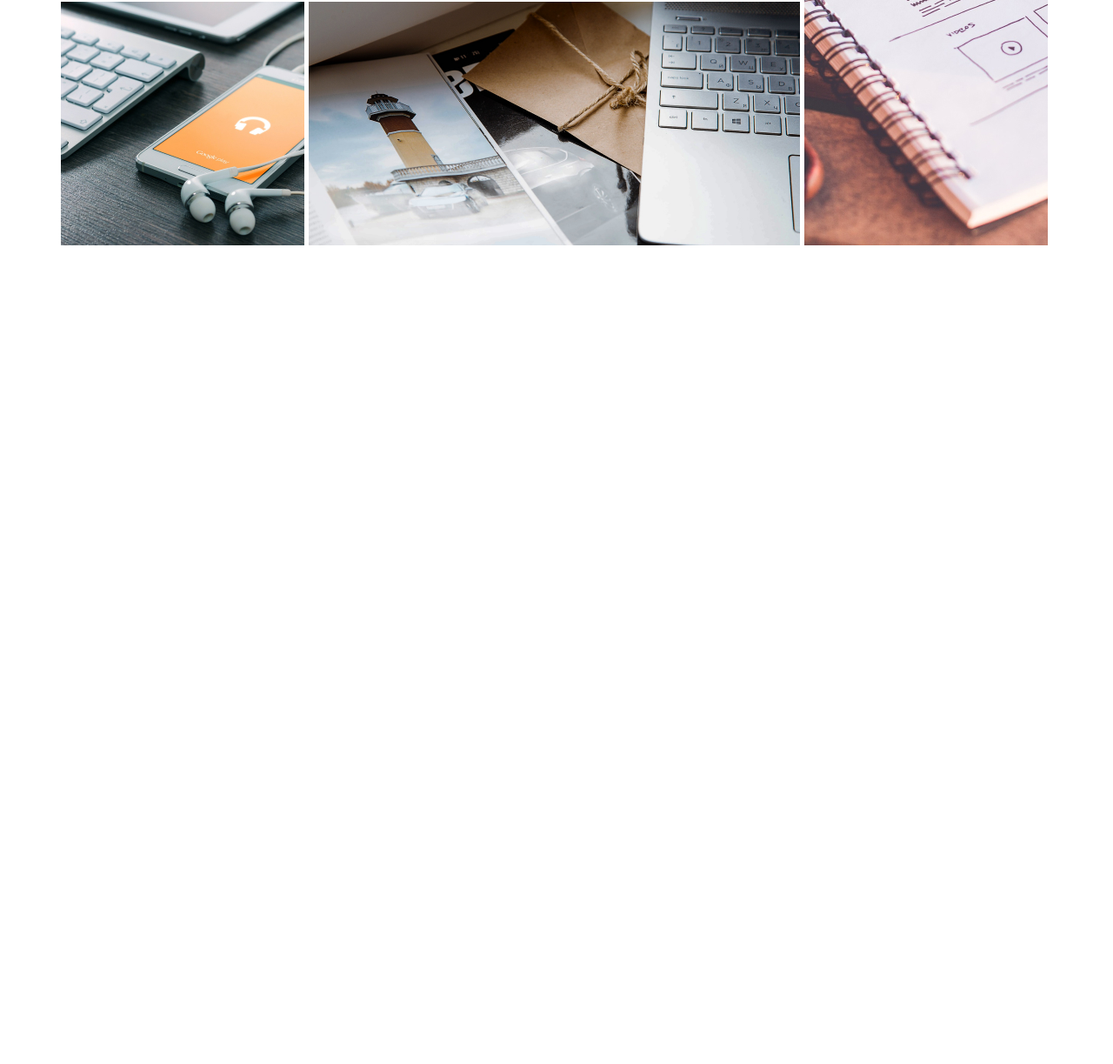
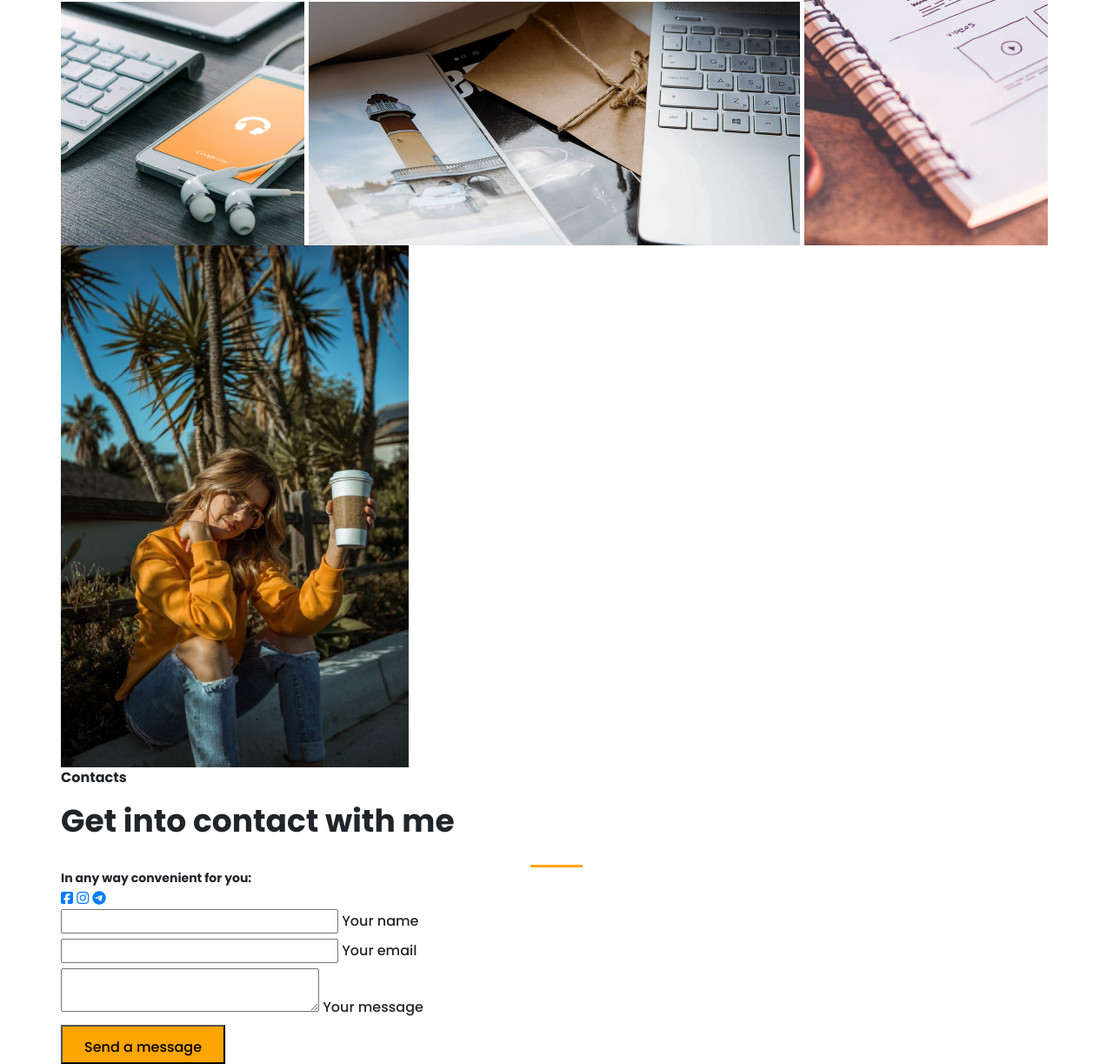
Before and after one commit to EugeneKravchenkoUA/Portfolio, a plain HTML site: page index.html in a window 1280 px wide. Shown: the part 3578-4801 px from the top of the page at 87% size. Before the commit the page ends 3860 px from the top, so only its background shows below. Drawn offline with Linux system fonts and the light colour scheme.

Commit message:
Added section 'contacts'

```diff
--- a/index.html
+++ b/index.html
@@ -338,6 +338,48 @@
     </div>
   </section>
 
+  <section class="contacts">
+    <div class="container">
+      <div class="contacts__wrapper">
+        <div class="contacts__photo">
+          <img src="/img/main_photo.jpg" alt="main_photo">
+        </div>
+        <div class="contacts__descr">
+          <h3 class="title title_fz_16 contacts__title">Contacts</h3>
+          <h2 class="title title_fz_36 contacts__subtitle">Get into contact with me</h2>
+          <div class="divider"></div>
+          <div class="title title_fz_14 contacts__text">In any way convenient for you:</div>
+          <div class="contacts__social">
+            <a href="https://www.facebook.com/krawchenko" class="contacts__link">
+              <i class="fa-brands fa-facebook-square"></i>
+            </a>
+            <a href="https://www.instagram.com/eugene_krawchenko" class="contacts__link">
+              <i class="fa-brands fa-instagram"></i>
+            </a>
+            <a href="" class="contacts__link">
+              <i class="fa-brands fa-telegram"></i>
+            </a>
+          </div>
+          <form action="#" class="contacts__form">
+            <div class="contacts__input">
+              <input name="name" id="name" type="text">
+              <label for="name">Your name</label>
+            </div>
+            <div class="contacts__input">
+              <input name="email" id="email" type="email">
+              <label for="email">Your email</label>
+            </div>
+            <div class="contacts__textarea">
+              <textarea name="text" id="text"></textarea>
+              <label for="text">Your message</label>
+            </div>
+            <button class="btn">Send a message</button>
+          </form>
+        </div>
+      </div>
+    </div>
+  </section>
+
   <script src="https://kit.fontawesome.com/973dc396cb.js"></script>
   <script src="js/script.js"></script>
 </body>
```
Also changed, not shown: sass/blocks/_contacts.scss (added).
